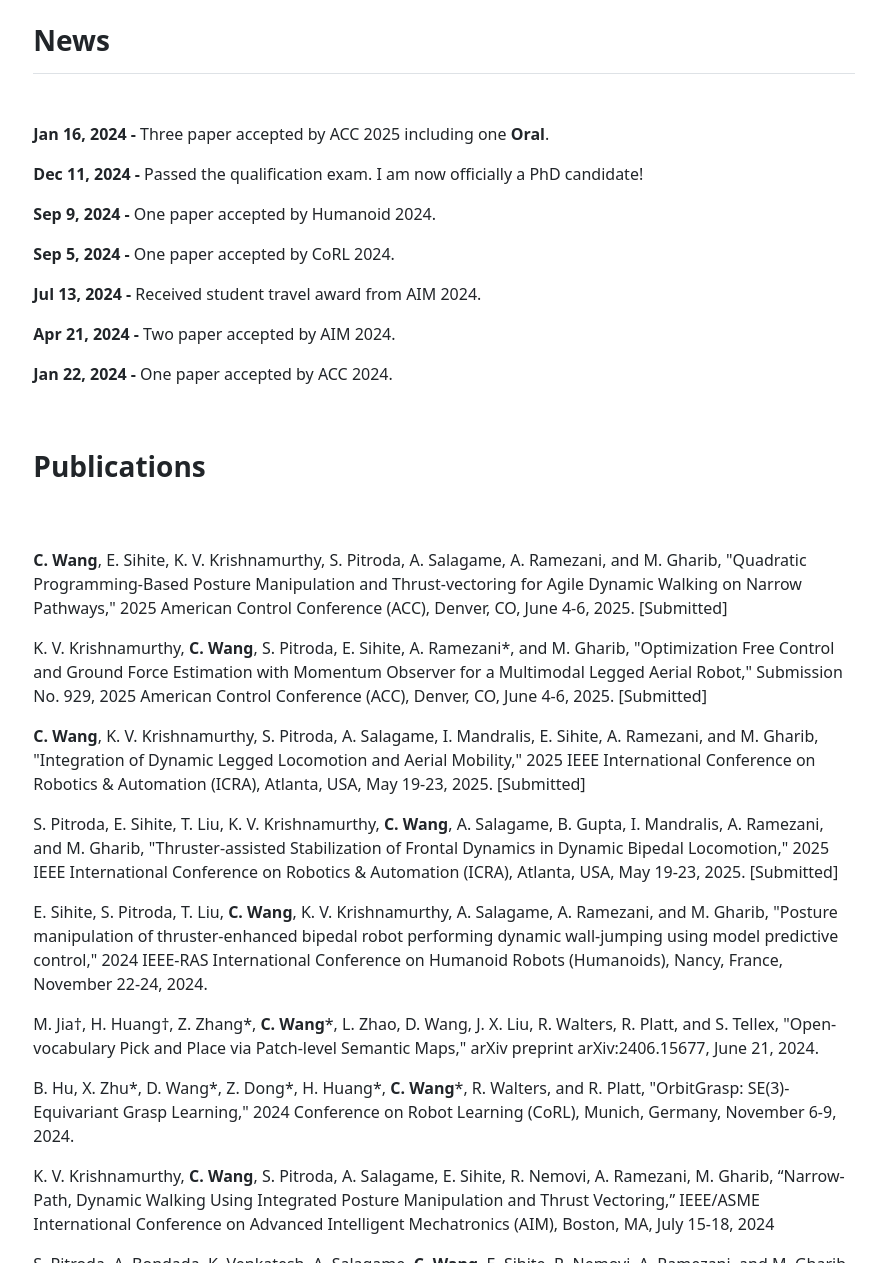
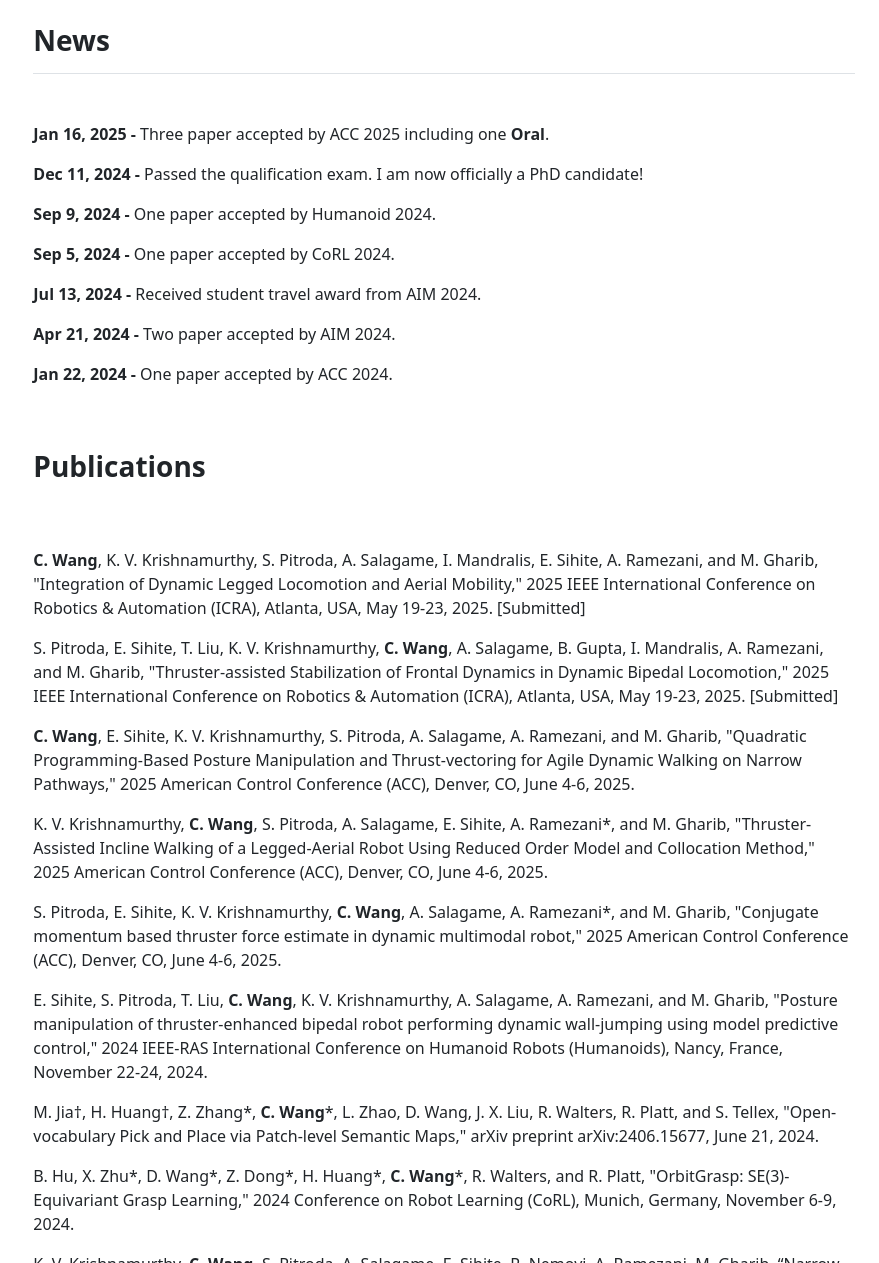
Before and after one commit to chengh-wang/chengh-wang.github.io, a Jekyll site: the page built from index.md, in a window 1280 px wide and 1400 px high, scrolled down 376 px, cut to the strip 137-1400 px from the top of the window. Shown: the whole strip, without its empty margins (196-1075 px from the left). Built offline with Jekyll 4.4.1, drawn with Linux system fonts in a browser that asks for light colours.

Commit message:
publication section updated

```diff
--- a/_includes/publications.html
+++ b/_includes/publications.html
@@ -1,13 +1,16 @@
 <div class="row g-5 mb-5">
   <div>
     <h3 class="fw-bold pb-3 mb-5">Publications</h3>
-    <p><b>C. Wang</b>, E. Sihite, K. V. Krishnamurthy, S. Pitroda, A. Salagame, A. Ramezani, and M. Gharib, "Quadratic Programming-Based Posture Manipulation and Thrust-vectoring for Agile Dynamic Walking on Narrow Pathways," 2025 American Control Conference (ACC), Denver, CO, June 4-6, 2025. [Submitted]</p>
-
-    <p>K. V. Krishnamurthy, <b>C. Wang</b>, S. Pitroda, E. Sihite, A. Ramezani*, and M. Gharib, "Optimization Free Control and Ground Force Estimation with Momentum Observer for a Multimodal Legged Aerial Robot," Submission No. 929, 2025 American Control Conference (ACC), Denver, CO, June 4-6, 2025. [Submitted]</p>
 
     <p><b>C. Wang</b>, K. V. Krishnamurthy, S. Pitroda, A. Salagame, I. Mandralis, E. Sihite, A. Ramezani, and M. Gharib, "Integration of Dynamic Legged Locomotion and Aerial Mobility," 2025 IEEE International Conference on Robotics & Automation (ICRA), Atlanta, USA, May 19-23, 2025. [Submitted]</p>
 
     <p>S. Pitroda, E. Sihite, T. Liu, K. V. Krishnamurthy, <b>C. Wang</b>, A. Salagame, B. Gupta, I. Mandralis, A. Ramezani, and M. Gharib, "Thruster-assisted Stabilization of Frontal Dynamics in Dynamic Bipedal Locomotion," 2025 IEEE International Conference on Robotics & Automation (ICRA), Atlanta, USA, May 19-23, 2025. [Submitted]</p>
+
+    <p><b>C. Wang</b>, E. Sihite, K. V. Krishnamurthy, S. Pitroda, A. Salagame, A. Ramezani, and M. Gharib, "Quadratic Programming-Based Posture Manipulation and Thrust-vectoring for Agile Dynamic Walking on Narrow Pathways," 2025 American Control Conference (ACC), Denver, CO, June 4-6, 2025.</p>
+
+    <p>K. V. Krishnamurthy, <b>C. Wang</b>, S. Pitroda, A. Salagame, E. Sihite, A. Ramezani*, and M. Gharib, "Thruster-Assisted Incline Walking of a Legged-Aerial Robot Using Reduced Order Model and Collocation Method," 2025 American Control Conference (ACC), Denver, CO, June 4-6, 2025. </p>
+
+    <p>S. Pitroda, E. Sihite, K. V. Krishnamurthy, <b>C. Wang</b>, A. Salagame, A. Ramezani*, and M. Gharib, "Conjugate momentum based thruster force estimate in dynamic multimodal robot," 2025 American Control Conference (ACC), Denver, CO, June 4-6, 2025.</p>
 
     <p>E. Sihite, S. Pitroda, T. Liu, <b>C. Wang</b>, K. V. Krishnamurthy, A. Salagame, A. Ramezani, and M. Gharib, "Posture manipulation of thruster-enhanced bipedal robot performing dynamic wall-jumping using model predictive control," 2024 IEEE-RAS International Conference on Humanoid Robots (Humanoids), Nancy, France, November 22-24, 2024.</p>
 
--- a/_layouts/home.html
+++ b/_layouts/home.html
@@ -20,7 +20,7 @@ layout: default
 <div class="row g-5 mb-5">
   <div class="col-md-12">
     <h3 class="fw-bold border-bottom pb-3 mb-5">News</h3>
-    <p><b>Jan 16, 2024 -</b> Three paper accepted by ACC 2025 including one <b>Oral</b>.</p>
+    <p><b>Jan 16, 2025 -</b> Three paper accepted by ACC 2025 including one <b>Oral</b>.</p>
     <p><b>Dec 11, 2024 -</b> Passed the qualification exam. I am now officially a PhD candidate!</p>
     <p><b>Sep 9, 2024 -</b> One paper accepted by Humanoid 2024.</p>
     <p><b>Sep 5, 2024 -</b> One paper accepted by CoRL 2024.</p>
```
